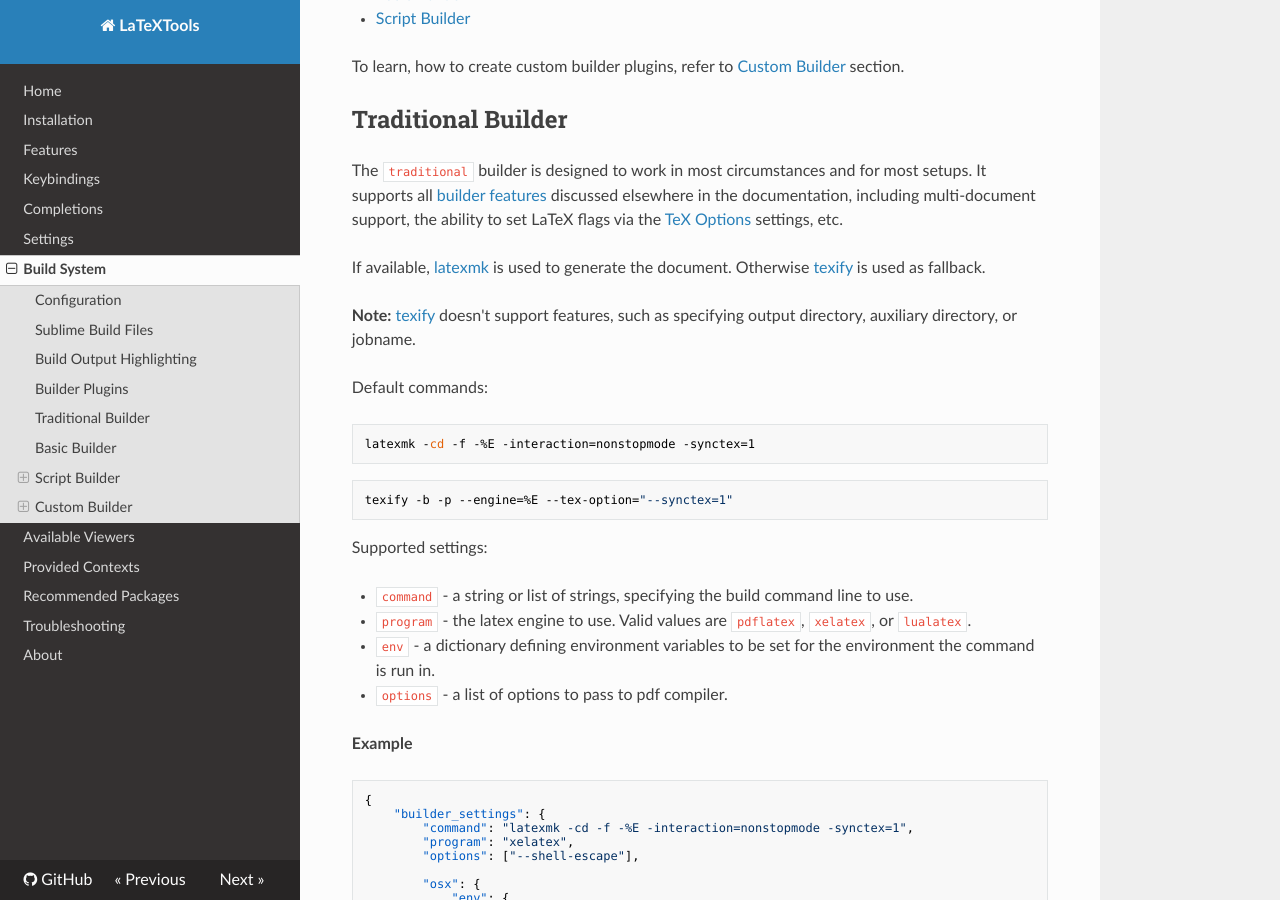
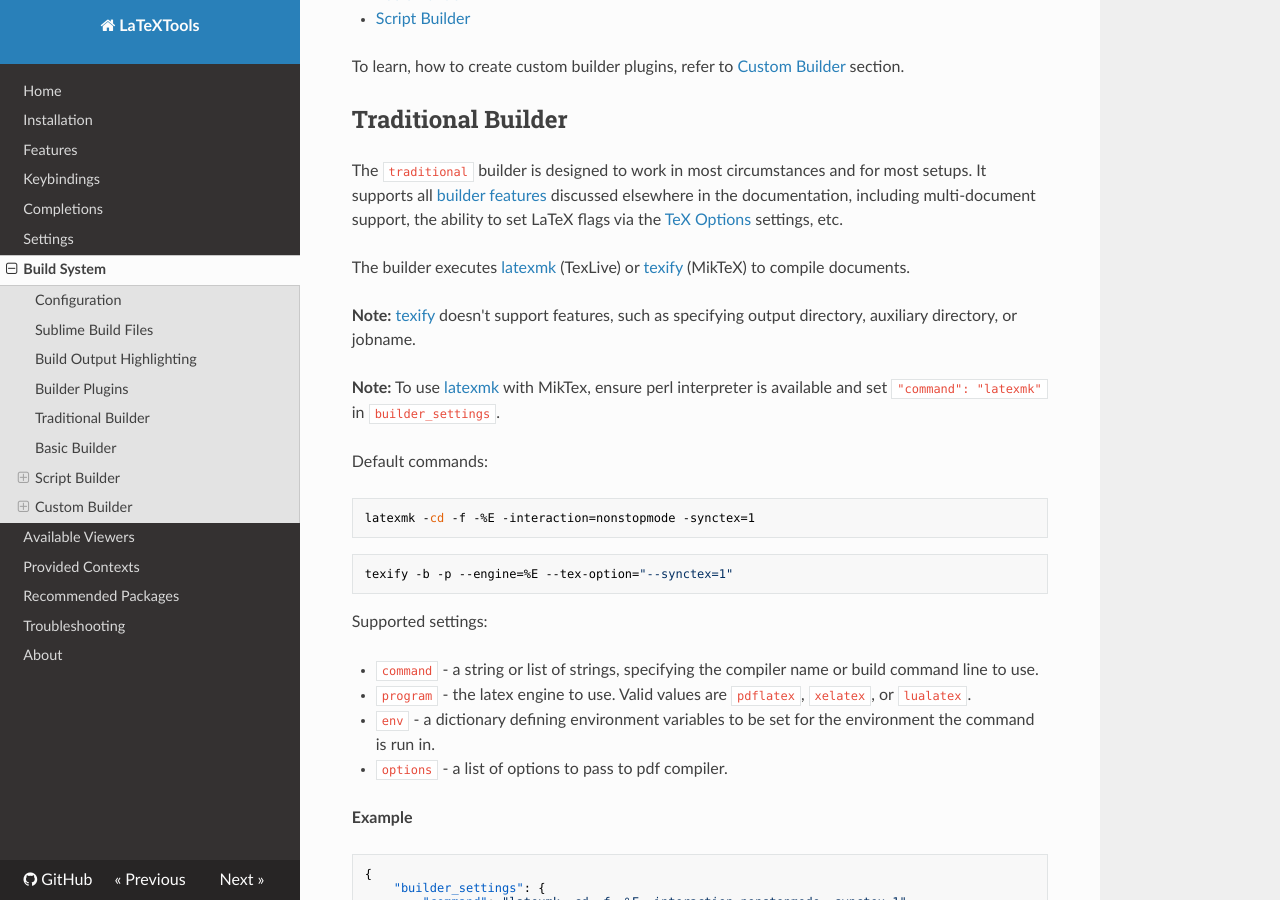
Before and after one commit to SublimeText/LaTeXTools, an MkDocs documentation site: the page built from docs/buildsystem.md, in a window 1280 px wide and 900 px high, scrolled down 3100 px. Built offline with MkDocs 1.6.1, drawn with Linux system fonts in a browser that asks for light colours; nearby versions of some CDN libraries.

Commit message:
Choose compiler via name
Traditional builder prefers distro's default compiler by default, again as it
is probably what users expect:

  - MikTex: texify
  - TeXLive: latexmk

Builder's `"command"` setting is extended to also support plain compiler name.

E.g.: So latexmk can be used with MikTeX by specifying `"command": "latexmk"`.

If only a name is given, related default command line is used.

```diff
--- a/docs/buildsystem.md
+++ b/docs/buildsystem.md
@@ -113,9 +113,11 @@
 
 The `traditional` builder is designed to work in most circumstances and for most setups. It supports all [builder features](features.md#default-builder) discussed elsewhere in the documentation, including multi-document support, the ability to set LaTeX flags via the [TeX Options](features.md#tex-options) settings, etc.
 
-If available, [latexmk][] is used to generate the document. Otherwise [texify][] is used as fallback.
+The builder executes [latexmk][] (TexLive) or [texify][] (MikTeX) to compile documents.
 
 **Note:** [texify][] doesn't support features, such as specifying output directory, auxiliary directory, or jobname.
+
+**Note:** To use [latexmk][] with MikTex, ensure perl interpreter is available and set `"command": "latexmk"` in `builder_settings`.
 
 Default commands:
 
@@ -129,7 +131,7 @@
 
 Supported settings:
 
-- `command` - a string or list of strings, specifying the build command line to use.
+- `command` - a string or list of strings, specifying the compiler name or build command line to use.
 - `program`	- the latex engine to use. Valid values are `pdflatex`, `xelatex`, or `lualatex`.
 - `env` - a dictionary defining environment variables to be set for the environment the command is run in.
 - `options` - a list of options to pass to pdf compiler.
```
Also changed, not shown: docs/settings.md (+1 -1 lines), 1 other file.
